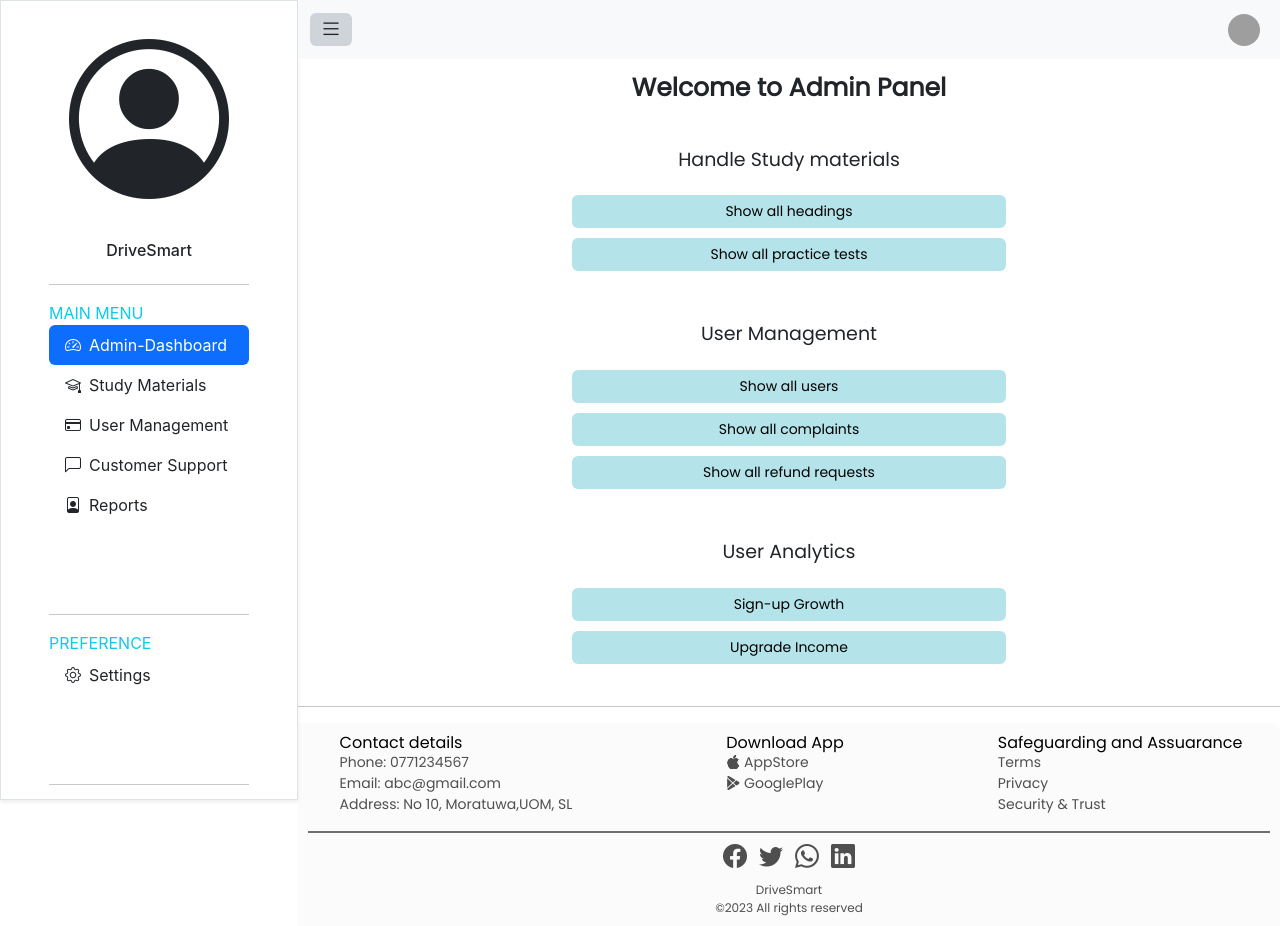
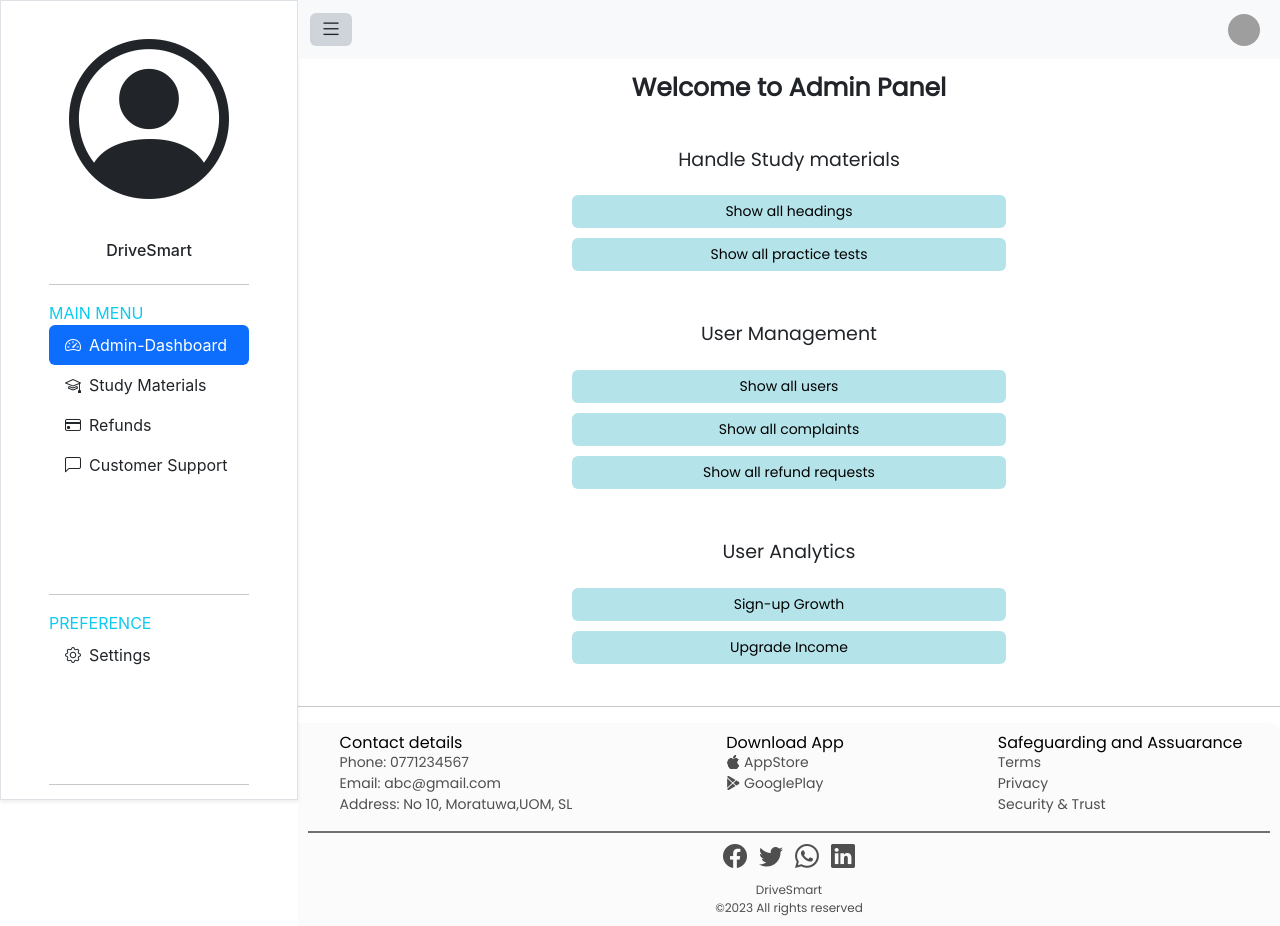
Before and after one commit to OshnMdw/DriveSmart-Admin, a React (Create React App) app: page / in a window 1280 px wide. Built offline with nearby package versions, Linux system fonts and the light colour scheme; grey boxes are pictures that could not be loaded.

Commit message:
reviewed

```diff
--- a/src/components/OffCanvasNavComponent.js
+++ b/src/components/OffCanvasNavComponent.js
@@ -28,30 +28,24 @@ function OffCanvasNavComponent({collapsed}) {
           </Link>
         </li>
         <li>
-          <Link to="/dashboard/course" className="nav-link text-dark">
+          <Link to="/headings" className="nav-link text-dark">
             <i class="bi bi-mortarboard pe-2"></i>
             Study Materials
           </Link>
         </li>
         <li>
-          <Link to="/dashboard/premium" className="nav-link text-dark">
+          <Link to="/refund" className="nav-link text-dark">
             <i class="bi bi-credit-card pe-2"></i>
-            User Management
+            Refunds
           </Link>
         </li>
         <li>
-          <Link to="/dashboard/contactus" className="nav-link text-dark">
+          <Link to="/complaintsView" className="nav-link text-dark">
             <i class="bi bi-chat-left pe-2"></i>
             Customer Support
           </Link>
         </li>
-        <li>
 
-          <Link to="/dashboard/reports" className="nav-link text-dark">
-            <i class="bi bi-file-person pe-2"></i>
-            Reports
-          </Link>
-        </li>
       </ul>
 
       <hr/>
--- a/src/components/UserInfo.js
+++ b/src/components/UserInfo.js
@@ -12,7 +12,7 @@ function UserInfo({showProfile}) {
           <li className="nav-item">
             <Link to="/dashboard" className="nav-link active" >
               <i class="bi bi-speedometer2 pe-2"></i>
-              Dashboard
+              Admin-Dashboard
             </Link>
           </li>
           <li>
@@ -24,7 +24,7 @@ function UserInfo({showProfile}) {
           <li>
             <Link to="/#contactus" className="nav-link text-dark">
               <i class="bi bi-chat-left pe-2"></i>
-              Contact us
+              Contact Admin
             </Link>
           </li>
         </ul>
```
